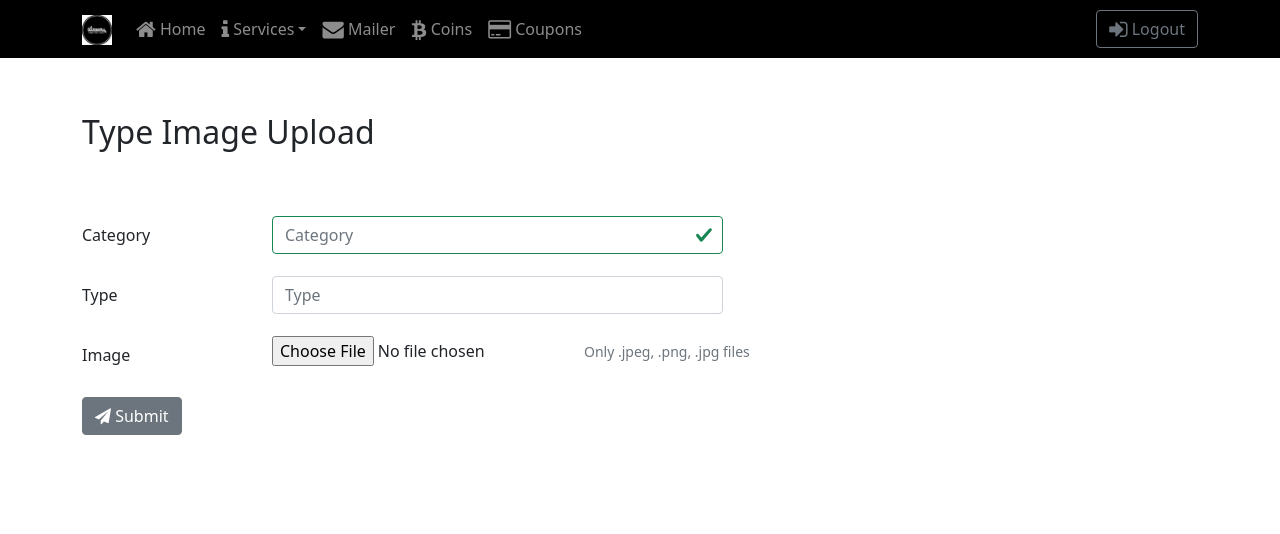
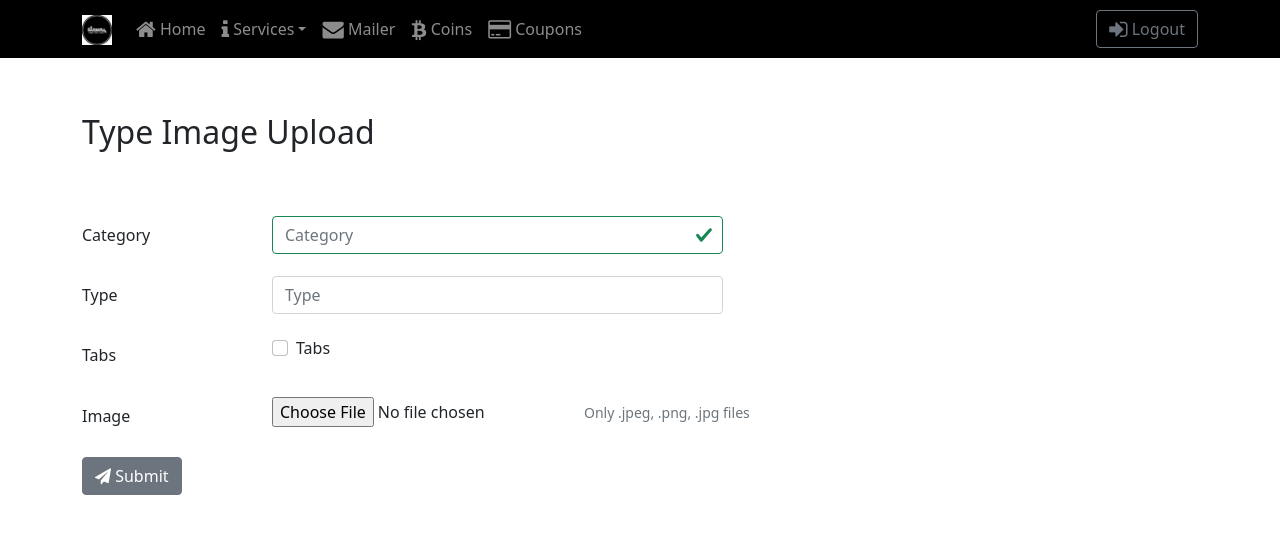
Before and after one commit to Barbera-Salon-Services/Barbera-Admin-Website, a React (Create React App) app in the folder client/: page /services/typeupload in a window 1280 px wide. Shown: the top 534 px of the page. Built offline with nearby package versions, Linux system fonts and the light colour scheme; sample sign-in values are in the browser's storage.

Commit message:
tab changed

```diff
--- a/client/src/Components/TypeDelete.js
+++ b/client/src/Components/TypeDelete.js
@@ -8,6 +8,7 @@ class TypeDelete extends Component {
         this.state = {
             category: '',
             type: '',
+            tab: false,
             touched: {
                 category: false,
             }
@@ -51,6 +52,7 @@ class TypeDelete extends Component {
                 var data = {
                     category: this.state.category,
                     type: this.state.type,
+                    tab: this.state.tab
                 };
                 const requestOptions = {
                     method: 'POST',
@@ -67,6 +69,7 @@ class TypeDelete extends Component {
                         this.setState({
                             category: '',
                             type: '',
+                            tab: false,
                             touched: {
                                 category: false,
                             }
@@ -120,6 +123,20 @@ class TypeDelete extends Component {
                                 />
                             </Col>
                         </FormGroup>
+                        <FormGroup row>
+                            <Label for="tab" sm={2}>Tabs</Label>
+                            <Col sm={{ size: 10 }}>
+                            <FormGroup check>
+                                <Label check>
+                                <Input type="checkbox" id="tab"
+                                    name="tab"
+                                    onChange={this.handleInputChange}
+                                />{' '}
+                                    Tabs
+                                </Label>
+                            </FormGroup>
+                            </Col>
+                        </FormGroup>
                         <FormGroup check row style={{paddingLeft: '0px'}}>
                             <Col sm={{ size: 10, offset: 0 }}>
                                 <Button ><i className="fa fa-trash"></i>{' '}Delete</Button>
--- a/client/src/Components/TypeUpload.js
+++ b/client/src/Components/TypeUpload.js
@@ -9,6 +9,7 @@ class TypeUpload extends Component {
             category: '',
             type: '',
             image: '',
+            tab: false,
             touched: {
                 category: false,
                 image: false,
@@ -78,6 +79,7 @@ class TypeUpload extends Component {
                     category: this.state.category,
                     type: this.state.type ? this.state.type : null,
                     image: this.state.image,
+                    tab: this.state.tab
                 };
                 const requestOptions = {
                     method: 'POST',
@@ -95,6 +97,7 @@ class TypeUpload extends Component {
                             category: '',
                             type: '',
                             image: '',
+                            tab: false,
                             touched: {
                                 category: false,
                                 image: false,
@@ -150,6 +153,20 @@ class TypeUpload extends Component {
                             </Col>
                         </FormGroup>
                         <FormGroup row>
+                            <Label for="tab" sm={2}>Tabs</Label>
+                            <Col sm={{ size: 10 }}>
+                            <FormGroup check>
+                                <Label check>
+                                <Input type="checkbox" id="tab"
+                                    name="tab"
+                                    onChange={this.handleInputChange}
+                                />{' '}
+                                    Tabs
+                                </Label>
+                            </FormGroup>
+                            </Col>
+                        </FormGroup>
+                        <FormGroup row>
                             <Label for="file" sm={2}>Image</Label>
                             <Col sm={10}>
                             <Input type="file" name="file"
```
